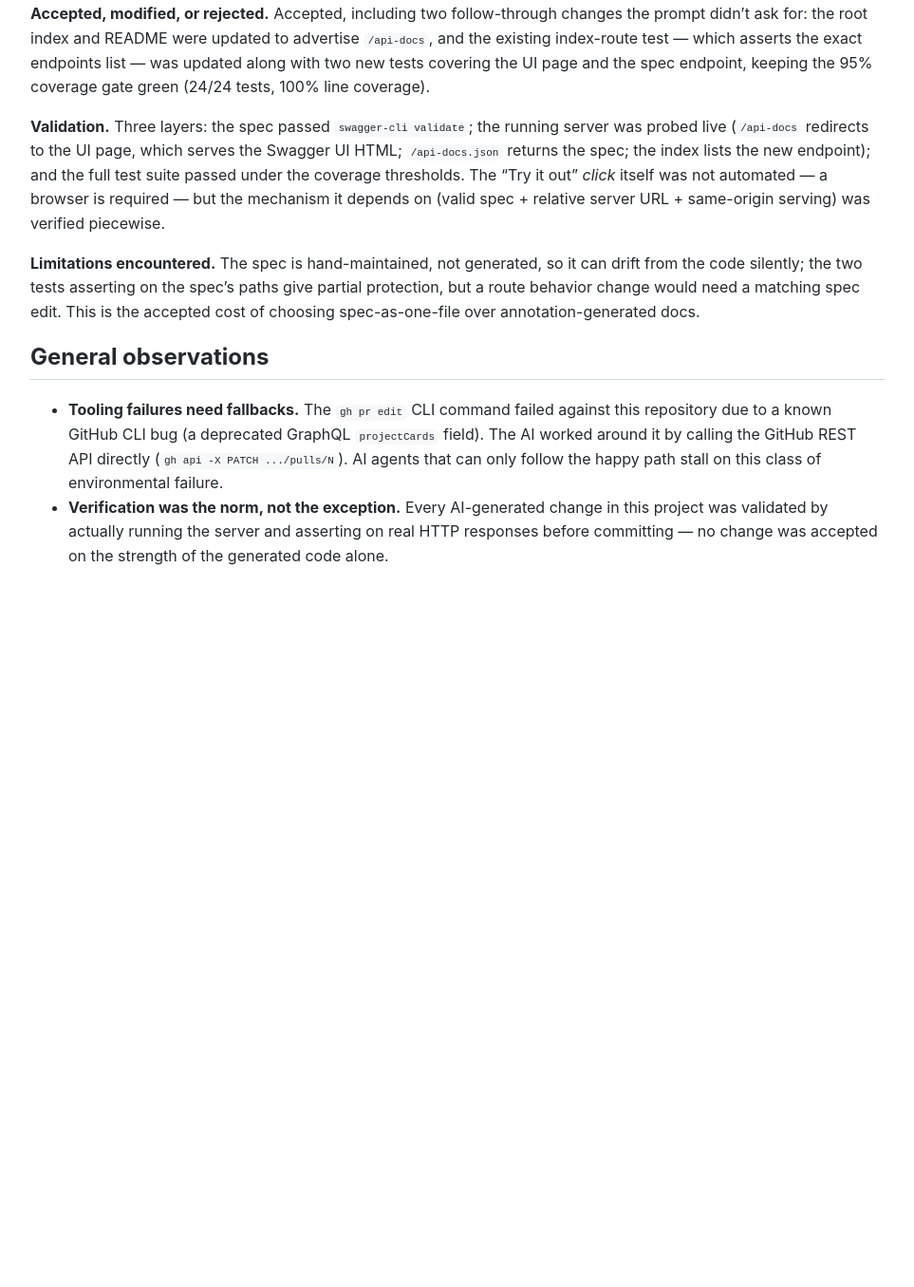
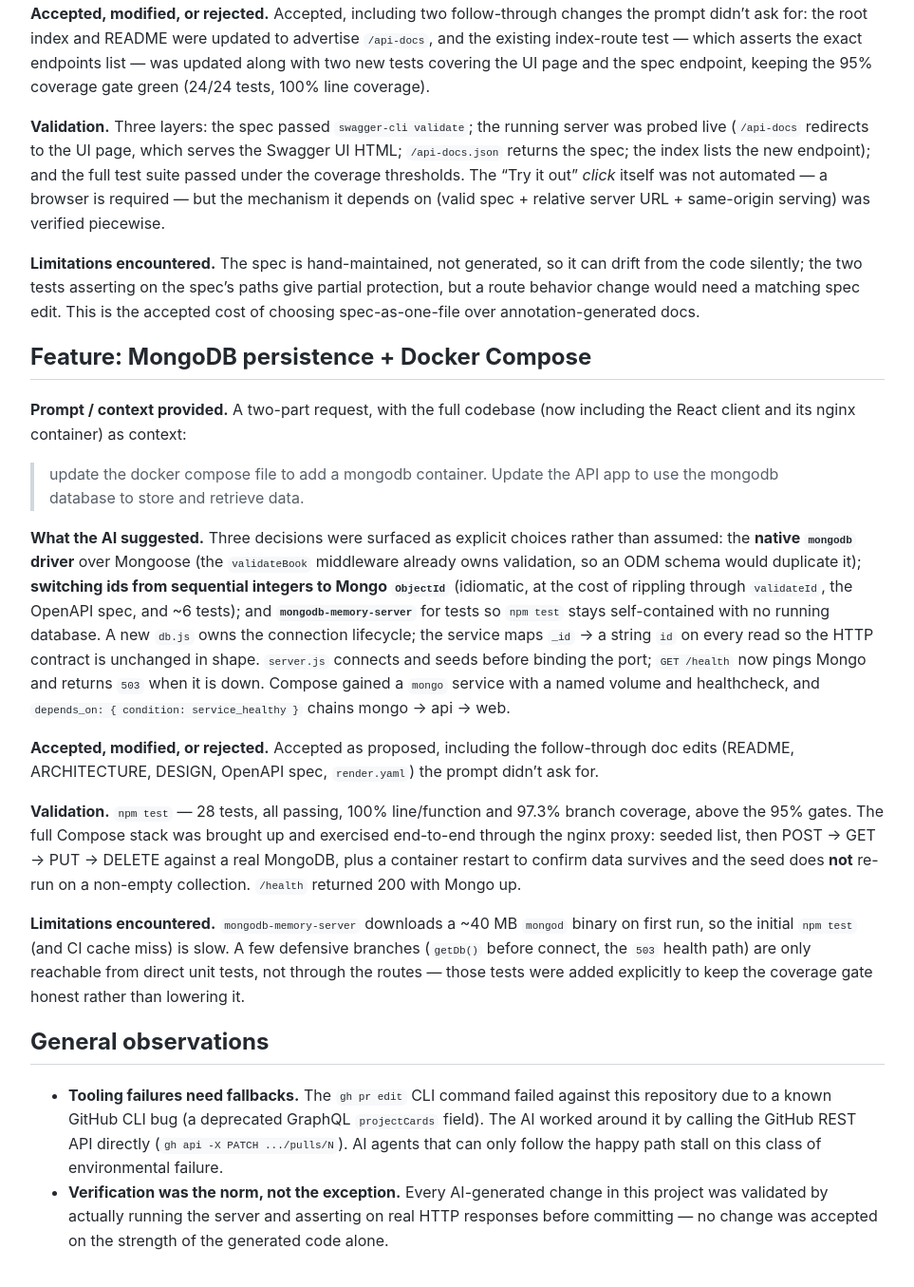
Before and after one commit to das77/fsep-node-express-api, a Jekyll site: the page built from docs/AI-USAGE.md, in a window 1280 px wide and 1400 px high, scrolled down 3065 px. Shown: the top 1355 px of the window at 95% size, without its empty margins (158-1121 px from the left). Built offline with Jekyll 4.4.1, drawn with Linux system fonts in a browser that asks for light colours; our own code applies the rules of GitHub Pages for plain Markdown files; before the commit the page ends 3744 px from its top, so only the background shows below that; some of the changed text lies outside the part shown.

Commit message:
feat: update AI usage documentation for MongoDB persistence and Docker Compose integration

```diff
--- a/docs/AI-USAGE.md
+++ b/docs/AI-USAGE.md
@@ -30,9 +30,9 @@ The AI had the full codebase as context, including the layered app structure and
 
 **Accepted, modified, or rejected.** Accepted, including the small production-code change for testability. One test deliberately asserts persistence by reading the temp data file from disk after a `POST`, not just checking the HTTP response.
 
-**Validation.** `npm test` runs 22 tests, all passing, with **100% line, 98.39% branch, and 100% function coverage** across every application file — above the enforced 95% gates, which were verified to be active (the script exits non-zero if thresholds are missed). A `git diff` after the run confirmed the real `src/data/books.json` was untouched, proving the isolation mechanism works.
+**Validation.** `npm test` runs 22 tests, all passing, with **100% line, 98.39% branch, and 100% function coverage** across every application file — above the enforced 95% gates, which were verified to be active (the script exits non-zero if thresholds are missed). A `git diff` after the run confirmed the real `api/data/books.json` was untouched, proving the isolation mechanism works.
 
-**Limitations encountered.** Two real tool failures during setup, both environmental rather than logical: the unquoted `tests/**` glob in the npm script was expanded by the shell before reaching Node (fixed by quoting), and `node --test tests/` failed on Node 24 because the runner would not accept a bare directory as a positional argument — the fix was relying on the runner's default `*.test.js` discovery instead. Two honest gaps in the coverage number: `src/server.js` is never imported by tests (it binds a port), so it is absent from the report rather than counted against it, and the one uncovered branch in `books.service.js` is the default (non-test) side of the `BOOKS_DATA_FILE` ternary — the path the production server takes but tests deliberately avoid.
+**Limitations encountered.** Two real tool failures during setup, both environmental rather than logical: the unquoted `tests/**` glob in the npm script was expanded by the shell before reaching Node (fixed by quoting), and `node --test tests/` failed on Node 24 because the runner would not accept a bare directory as a positional argument — the fix was relying on the runner's default `*.test.js` discovery instead. Two honest gaps in the coverage number: `api/server.js` is never imported by tests (it binds a port), so it is absent from the report rather than counted against it, and the one uncovered branch in `books.service.js` is the default (non-test) side of the `BOOKS_DATA_FILE` ternary — the path the production server takes but tests deliberately avoid.
 
 ## Feature: CI coverage gate
 
@@ -58,7 +58,7 @@ The AI had the existing `ci.yml` as context — a single `npm-audit` job that is
 
 The AI had the full codebase as context, including the documented status-code contract in DESIGN.md and the existing test suite with its enforced coverage gate.
 
-**What the AI suggested.** `swagger-ui-express` serving a **hand-written OpenAPI 3.0.3 spec** (`src/docs/openapi.json`) at `/api-docs`, rather than generating the spec from JSDoc annotations — for an API this size, one explicit spec file is easier to review than annotations scattered across route files. The spec encodes the API's real contract: genre enum and author substring-match query parameters, the `Location` header on 201, and every error shape. Two details matter for the "execute all APIs" requirement: the spec's `servers` URL is relative (`/`), so Swagger UI's "Try it out" fires requests against whatever origin serves the page, and the UI is mounted *before* the 404 catch-all (the middleware-ordering lesson from the root-route bug, applied). The raw spec is also exposed at `/api-docs.json` for tooling.
+**What the AI suggested.** `swagger-ui-express` serving a **hand-written OpenAPI 3.0.3 spec** (`api/docs/openapi.json`) at `/api-docs`, rather than generating the spec from JSDoc annotations — for an API this size, one explicit spec file is easier to review than annotations scattered across route files. The spec encodes the API's real contract: genre enum and author substring-match query parameters, the `Location` header on 201, and every error shape. Two details matter for the "execute all APIs" requirement: the spec's `servers` URL is relative (`/`), so Swagger UI's "Try it out" fires requests against whatever origin serves the page, and the UI is mounted *before* the 404 catch-all (the middleware-ordering lesson from the root-route bug, applied). The raw spec is also exposed at `/api-docs.json` for tooling.
 
 **Accepted, modified, or rejected.** Accepted, including two follow-through changes the prompt didn't ask for: the root index and README were updated to advertise `/api-docs`, and the existing index-route test — which asserts the exact endpoints list — was updated along with two new tests covering the UI page and the spec endpoint, keeping the 95% coverage gate green (24/24 tests, 100% line coverage).
 
@@ -66,6 +66,20 @@ The AI had the full codebase as context, including the documented status-code co
 
 **Limitations encountered.** The spec is hand-maintained, not generated, so it can drift from the code silently; the two tests asserting on the spec's paths give partial protection, but a route behavior change would need a matching spec edit. This is the accepted cost of choosing spec-as-one-file over annotation-generated docs.
 
+## Feature: MongoDB persistence + Docker Compose
+
+**Prompt / context provided.** A two-part request, with the full codebase (now including the React client and its nginx container) as context:
+
+> update the docker compose file to add a mongodb container. Update the API app to use the mongodb database to store and retrieve data.
+
+**What the AI suggested.** Three decisions were surfaced as explicit choices rather than assumed: the **native `mongodb` driver** over Mongoose (the `validateBook` middleware already owns validation, so an ODM schema would duplicate it); **switching ids from sequential integers to Mongo `ObjectId`** (idiomatic, at the cost of rippling through `validateId`, the OpenAPI spec, and ~6 tests); and **`mongodb-memory-server`** for tests so `npm test` stays self-contained with no running database. A new `db.js` owns the connection lifecycle; the service maps `_id` → a string `id` on every read so the HTTP contract is unchanged in shape. `server.js` connects and seeds before binding the port; `GET /health` now pings Mongo and returns `503` when it is down. Compose gained a `mongo` service with a named volume and healthcheck, and `depends_on: { condition: service_healthy }` chains mongo → api → web.
+
+**Accepted, modified, or rejected.** Accepted as proposed, including the follow-through doc edits (README, ARCHITECTURE, DESIGN, OpenAPI spec, `render.yaml`) the prompt didn't ask for.
+
+**Validation.** `npm test` — 28 tests, all passing, 100% line/function and 97.3% branch coverage, above the 95% gates. The full Compose stack was brought up and exercised end-to-end through the nginx proxy: seeded list, then POST → GET → PUT → DELETE against a real MongoDB, plus a container restart to confirm data survives and the seed does **not** re-run on a non-empty collection. `/health` returned 200 with Mongo up.
+
+**Limitations encountered.** `mongodb-memory-server` downloads a ~40 MB `mongod` binary on first run, so the initial `npm test` (and CI cache miss) is slow. A few defensive branches (`getDb()` before connect, the `503` health path) are only reachable from direct unit tests, not through the routes — those tests were added explicitly to keep the coverage gate honest rather than lowering it.
+
 ## General observations
 
 - **Tooling failures need fallbacks.** The `gh pr edit` CLI command failed against this repository due to a known GitHub CLI bug (a deprecated GraphQL `projectCards` field). The AI worked around it by calling the GitHub REST API directly (`gh api -X PATCH .../pulls/N`). AI agents that can only follow the happy path stall on this class of environmental failure.
```
